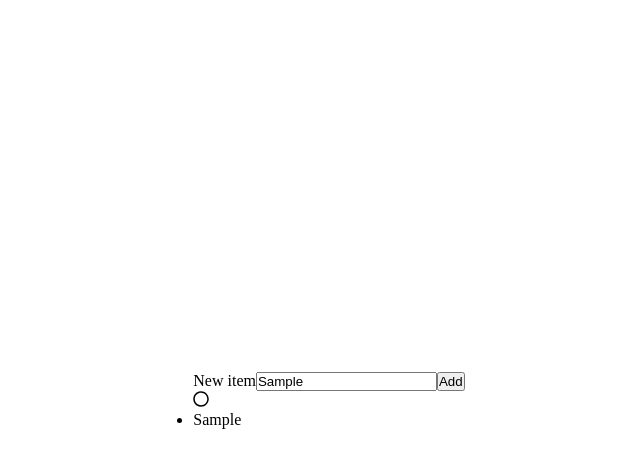
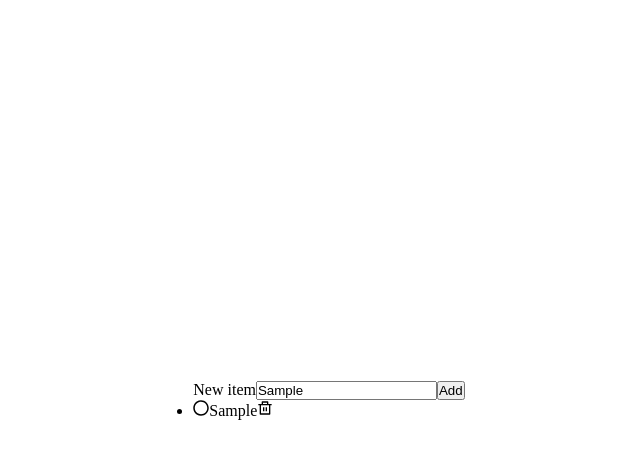
Before and after one commit to programmeur77/react-todo, a React (Vite) app in the folder frontend/: page / in a window 1280 px wide. Both pictures are taken after typing "Sample" into the empty fields and a click on the button "Add". Shown: the top 468 px of the page, without its empty margins (311-951 px from the left). Built offline with nearby package versions, Linux system fonts and the light colour scheme.

Commit message:
Removed circle icon to put it jsut before <li> and added Delete icon after each TODO item

```diff
--- a/frontend/src/App.jsx
+++ b/frontend/src/App.jsx
@@ -1,6 +1,7 @@
 import { useEffect, useState } from "react";
 
 import { FaRegCircle } from "react-icons/fa";
+import { RiDeleteBinLine } from "react-icons/ri";
 
 const App = () => {
   const [todos, setTodos] = useState([]);
@@ -37,7 +38,7 @@ const App = () => {
 
   return (
     <>
-      <form action="POST" className="todo-form">
+      <form action="POST" className="todo-form" onSubmit={handleSubmit}>
         <label htmlFor="New item">New item</label>
         <input
           type="text"
@@ -59,9 +60,10 @@ const App = () => {
             todos.map((todo) => {
               return (
                 <>
-                  <FaRegCircle className="todolist__item-is-completed" />
                   <li className="todo-list__item" key={todo.id}>
+                    <FaRegCircle className="todolist__item-is-completed" />
                     {todo.content}
+                    <RiDeleteBinLine className="todolist__item-remove" />
                   </li>
                 </>
               );
```
